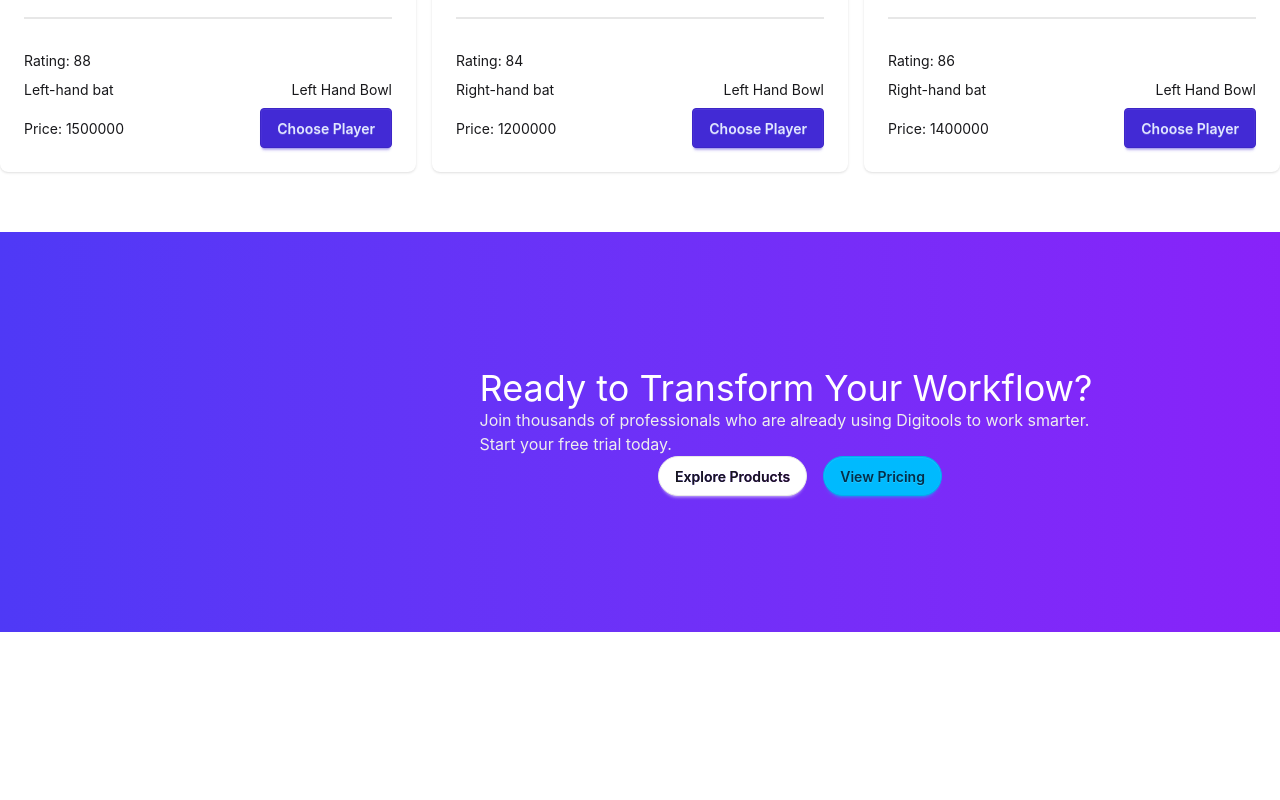
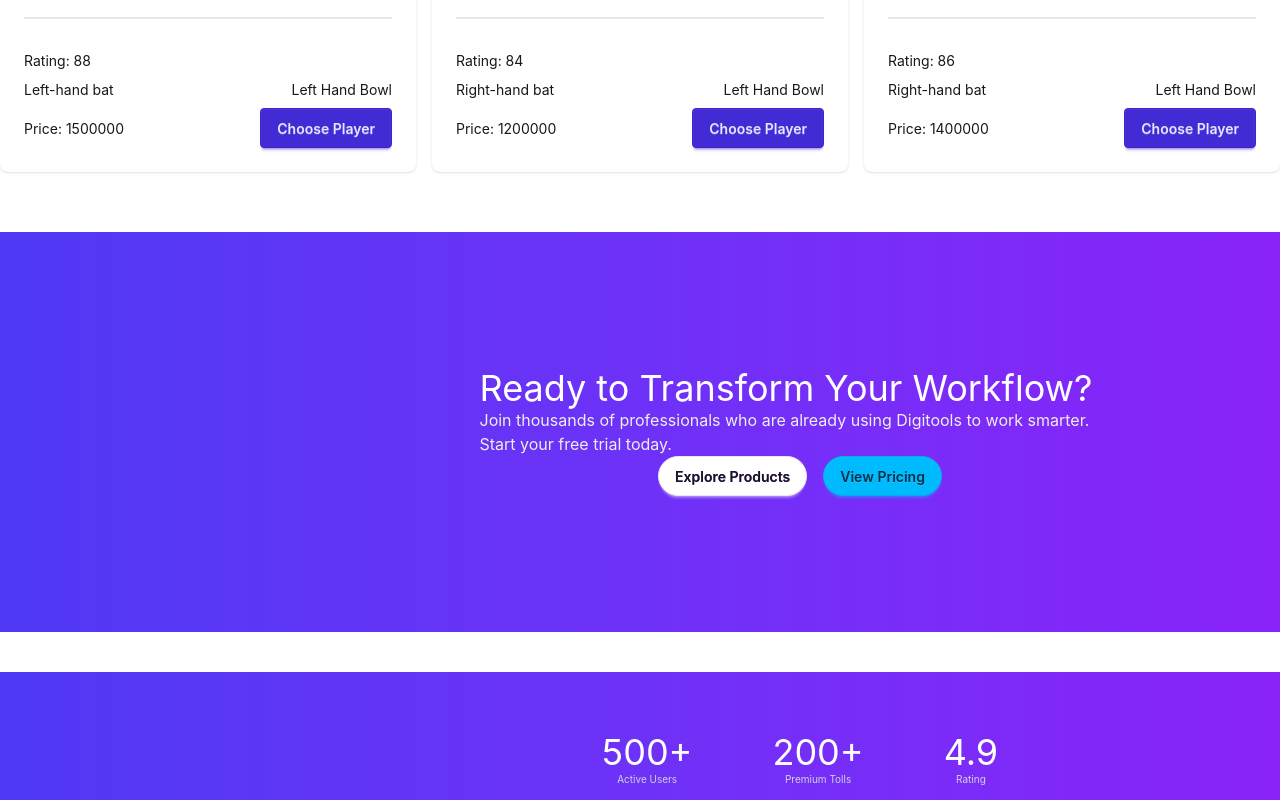
Before and after one commit to mir-abdullah-mahammad-lab/BPL-from-OfficePc, a React (Vite) app: page / in a window 1280 px wide. Shown: the part 3045-3845 px from the top of the page. Before the commit the page ends 3677 px from the top, so only its background shows below. Built offline with nearby package versions, Linux system fonts and the light colour scheme.

Commit message:
section three done

```diff
--- a/src/App.jsx
+++ b/src/App.jsx
@@ -5,6 +5,7 @@ import Banner from './Components/Banner/Banner'
 import Navbar from './Components/Navbar/Navbar'
 import Players from './HomePage/Players/Players'
 import MiddleSection from './Components/MiddleSection/MiddleSection'
+import ThirdSection from './ui/ThirdSection/ThirdSection'
 
 const fetchPlayer = async() => {
   const res =  await fetch('/data.json').then(res => res.json())
@@ -28,6 +29,7 @@ function App() {
     </Suspense>
 
     <MiddleSection></MiddleSection>
+    <ThirdSection ></ThirdSection>
     </>
 
 
--- /dev/null
+++ b/src/ui/ThirdSection/ThirdSection.jsx
@@ -0,0 +1,26 @@
+import React from 'react';
+
+const ThirdSection = () => {
+    return (
+        <div className='w-[100em] h-[8em] bg-linear-to-r  from-[#4F39F6] to-[#9514FA] mt-10'>
+            <div className='flex items-center justify-center '>
+                <div className='mt-15 mr-20'>
+                    <h1 className='text-4xl text-white'>500+</h1>
+                    <p className='text-[10px] text-gray-300 text-center'>Active Users</p>
+                </div>
+
+                <div className='mt-15 mr-20'>
+                    <h1 className='text-4xl text-white'>200+</h1>
+                    <p className='text-[10px] text-gray-300 text-center'>Premium Tolls</p>
+                </div>
+
+                <div className='mt-15'>
+                    <h1 className='text-4xl text-white'>4.9</h1>
+                    <p className='text-[10px] text-gray-300 text-center'>Rating</p>
+                </div>
+            </div>
+        </div>
+    );
+};
+
+export default ThirdSection;
```
